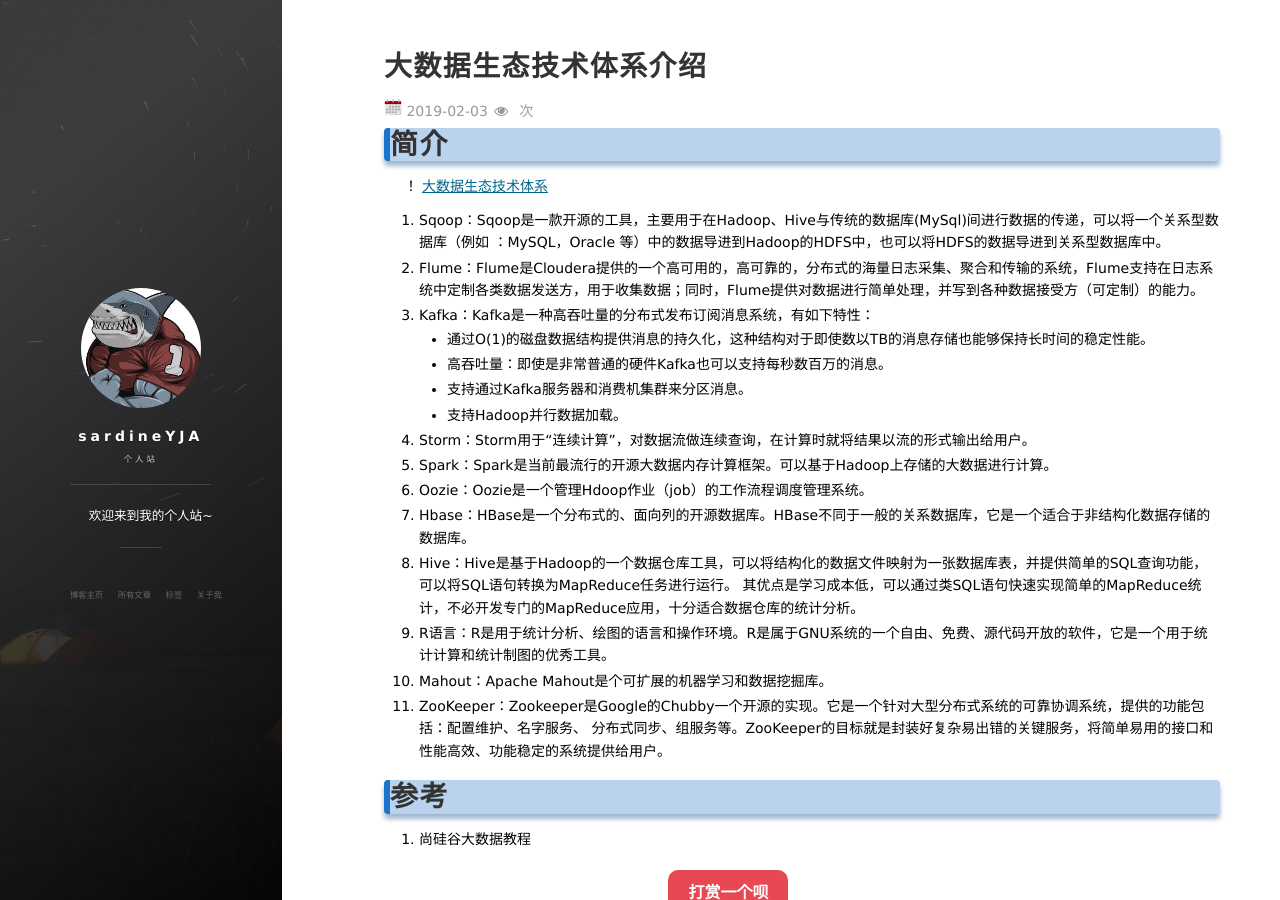
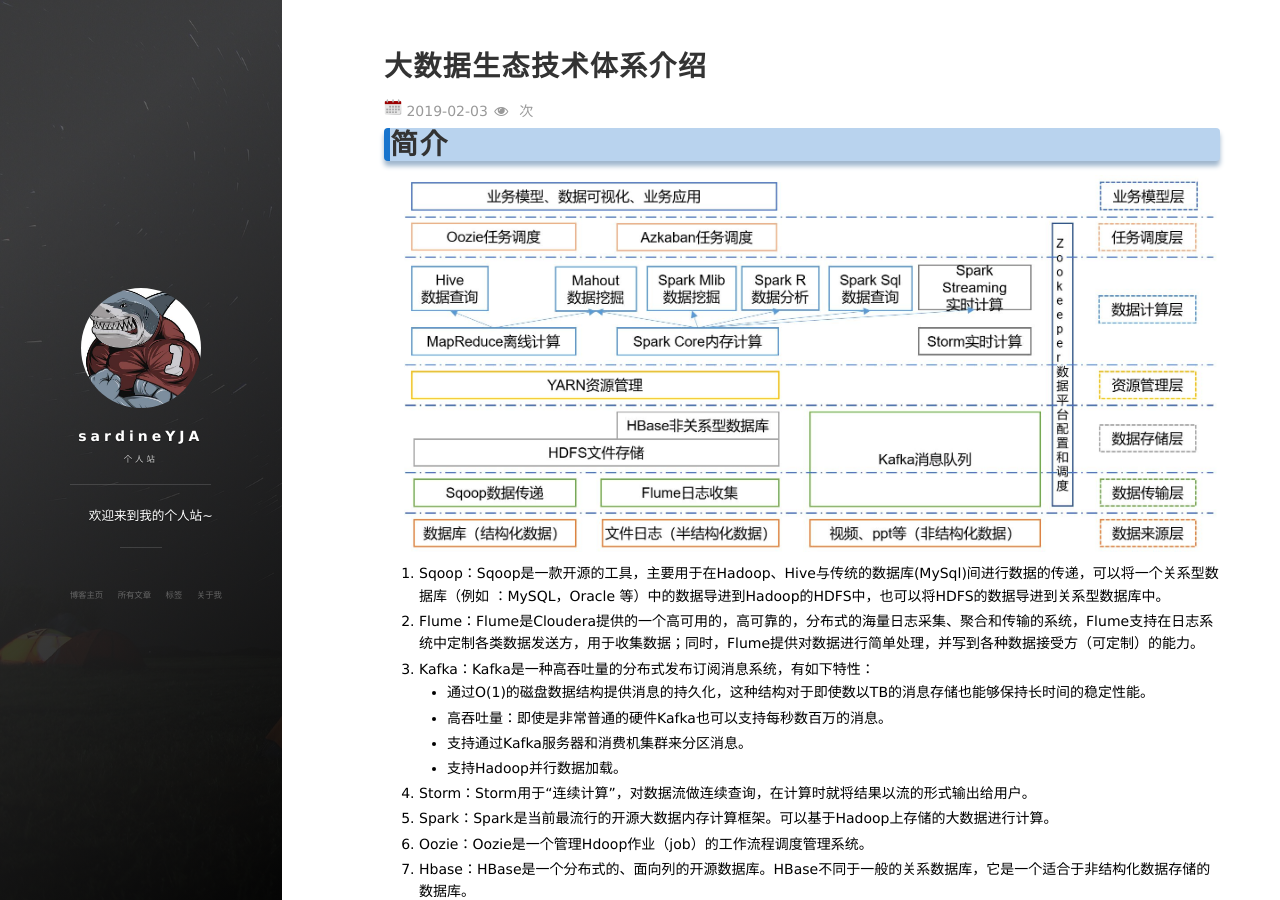
Before and after one commit to sardineYJA/sardineYJA.github.io, a Jekyll site: the page built from _posts/2019-02-05-bigdata-Introduction.md, in a window 1280 px wide and 900 px high. Built offline with Jekyll 4.4.1, drawn with Linux system fonts in a browser that asks for light colours; nearby versions of some CDN libraries; comment, search, counter and statistics services are not loaded.

Commit message:
Update 2019-02-05-bigdata-Introduction.md

```diff
--- a/_posts/2019-02-05-bigdata-Introduction.md
+++ b/_posts/2019-02-05-bigdata-Introduction.md
@@ -8,7 +8,7 @@ tag: 大数据
 ---
 
 # 简介
-！[大数据生态技术体系](/images/posts/2019-02-03/大数据生态技术体系.jpg)
+![大数据生态技术体系](/images/posts/2019-02-03/大数据生态技术体系.jpg)
 
 1. Sqoop：Sqoop是一款开源的工具，主要用于在Hadoop、Hive与传统的数据库(MySql)间进行数据的传递，可以将一个关系型数据库（例如 ：MySQL，Oracle 等）中的数据导进到Hadoop的HDFS中，也可以将HDFS的数据导进到关系型数据库中。
 2. Flume：Flume是Cloudera提供的一个高可用的，高可靠的，分布式的海量日志采集、聚合和传输的系统，Flume支持在日志系统中定制各类数据发送方，用于收集数据；同时，Flume提供对数据进行简单处理，并写到各种数据接受方（可定制）的能力。
```
